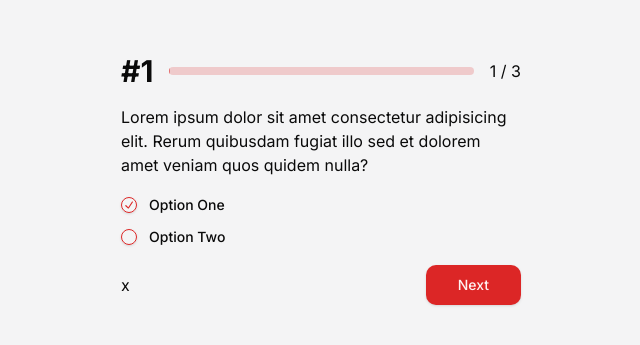
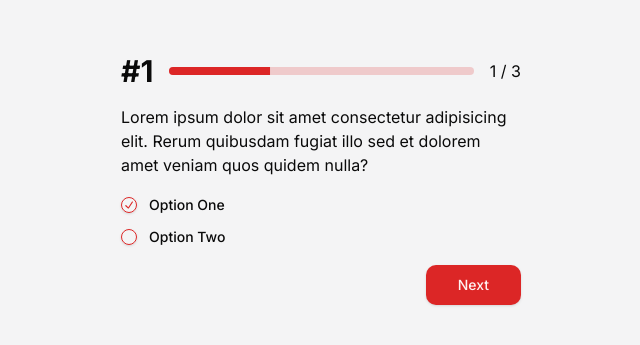
Before and after one commit to fdemir/quizo, a Next.js app: page /today in a window 1280 px wide. Shown: the part 221-566 px from the top of the page, without its empty margins (319-959 px from the left). Built offline with nearby package versions, Linux system fonts and the light colour scheme.

Commit message:
chore: Remove commented code and add placeholder in Today page

```diff
--- a/src/app/(landing)/page.tsx
+++ b/src/app/(landing)/page.tsx
@@ -19,12 +19,8 @@ export default function Home() {
       </p>
 
       <div className="flex gap-4">
-        {/* <Button size="lg" variant={"outline"}>
-          About
-        </Button> */}
-
         <Dialog>
-          <DialogTrigger>
+          <DialogTrigger asChild>
             <Button size="lg" variant={"outline"}>
               About
             </Button>
--- a/src/app/today/page.tsx
+++ b/src/app/today/page.tsx
@@ -9,7 +9,7 @@ export default function Today() {
       <div className="w-[400px] flex flex-col gap-4">
         <div className="flex items-center gap-4 w-full">
           <span className="font-bold text-3xl">#1</span>
-          <Progress />
+          <Progress value={33} className="flex-1" color="bg-primary" />
           <span className="whitespace-nowrap">1 / 3</span>
         </div>
 
@@ -32,7 +32,7 @@ export default function Today() {
         </div>
 
         <div className="w-full flex justify-between items-center">
-          <span>x</span>
+          <span>{/* todo */}</span>
           <Button size="lg">Next</Button>
         </div>
       </div>
```
